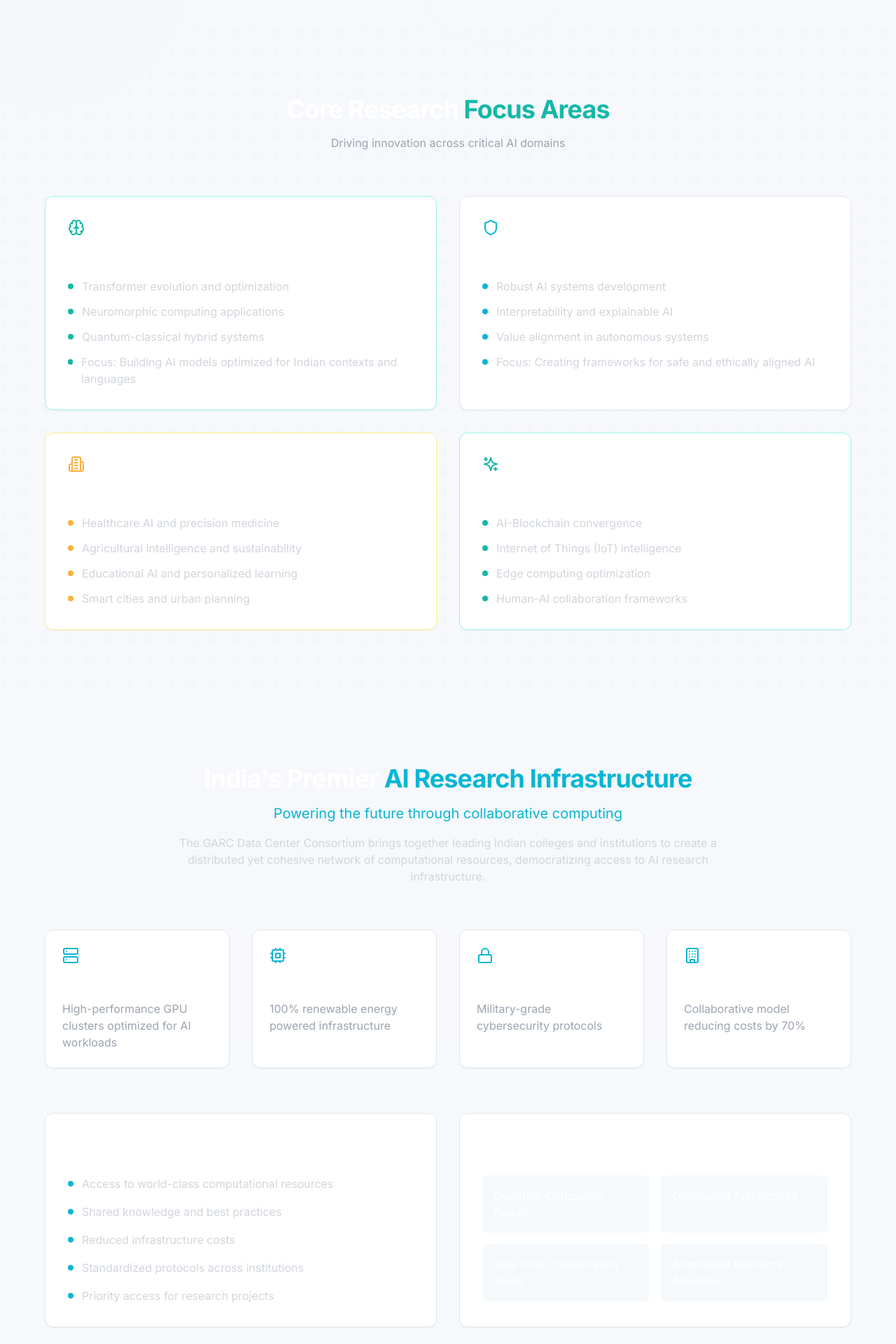
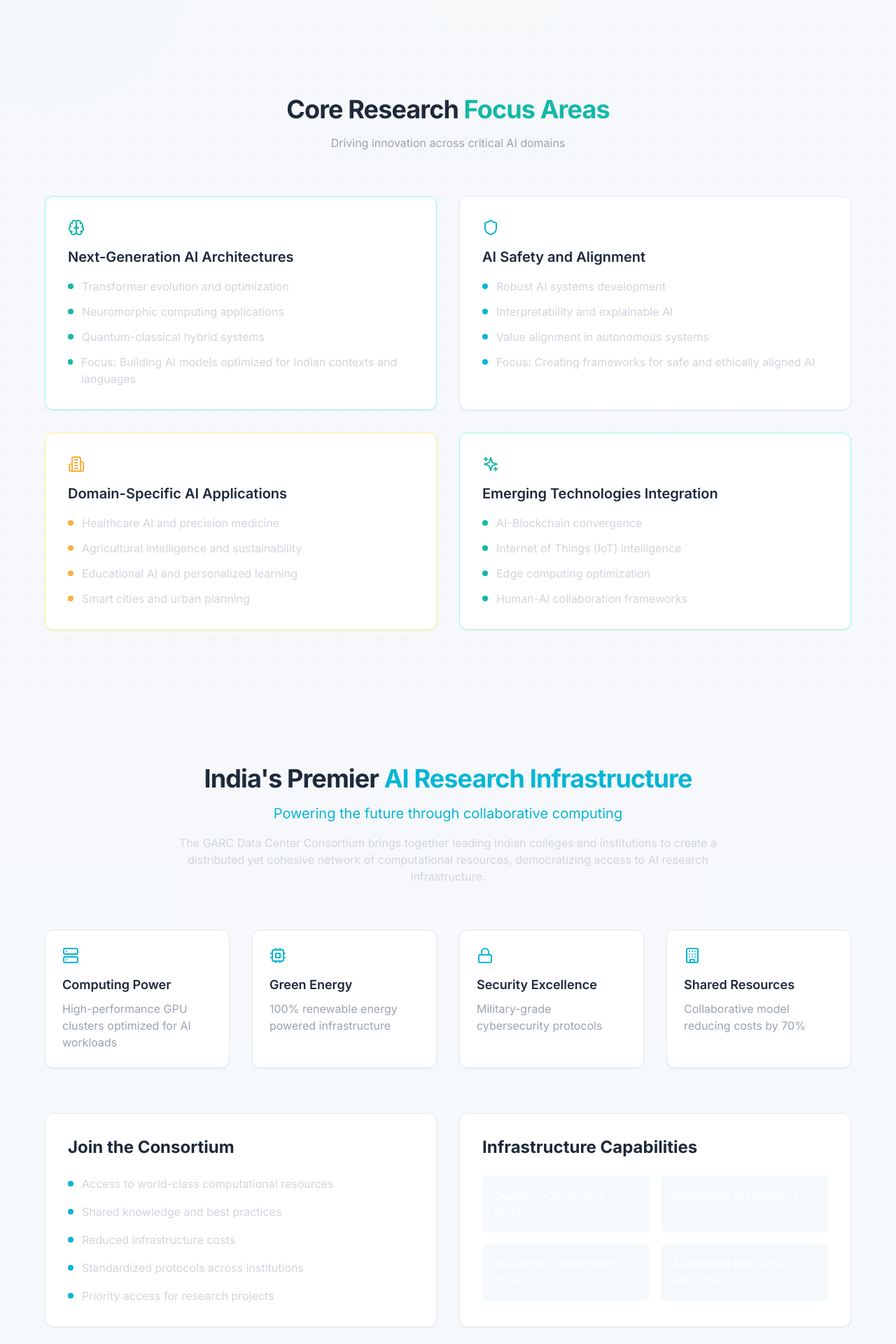
Before and after one commit to RaupscZAN/GARC-2, a React (Vite) app: page /research-innovation in a window 1280 px wide. Shown: the part 800-2720 px from the top of the page at 70% size. Built offline with nearby package versions, Linux system fonts and the light colour scheme.

Commit message:
Updated ResearchInnovation.tsx

```diff
--- a/src/pages/ResearchInnovation.tsx
+++ b/src/pages/ResearchInnovation.tsx
@@ -16,7 +16,7 @@ const ResearchInnovation: React.FC = () => {
       <Section className="pt-32 pb-16">
         <div className="text-center max-w-4xl mx-auto">
           <h1 className="heading-xl mb-6">
-            <span className="text-white">Advancing AI Through </span>
+            <span className="text-navy-800">Advancing AI Through </span>
             <span className="text-primary">Cutting-Edge Research</span>
           </h1>
           <p className="text-xl text-gray-300 mb-8">
@@ -51,7 +51,7 @@ const ResearchInnovation: React.FC = () => {
         <div className="max-w-6xl mx-auto">
           <div className="text-center mb-16">
             <h2 className="heading-lg mb-4">
-              <span className="text-white">Core Research </span>
+              <span className="text-navy-800">Core Research </span>
               <span className="text-primary">Focus Areas</span>
             </h2>
             <p className="text-gray-400 max-w-2xl mx-auto">
@@ -108,7 +108,7 @@ const ResearchInnovation: React.FC = () => {
             ].map((area, index) => (
               <Card key={index} className="p-8" glowColor={area.color as 'primary' | 'secondary' | 'accent'}>
                 <div className={`text-${area.color} mb-4`}>{area.icon}</div>
-                <h3 className="text-xl font-semibold text-white mb-4">{area.title}</h3>
+                <h3 className="text-xl font-semibold text-navy-800 mb-4">{area.title}</h3>
                 <ul className="space-y-3">
                   {area.items.map((item, idx) => (
                     <li key={idx} className="flex items-start gap-3">
@@ -128,7 +128,7 @@ const ResearchInnovation: React.FC = () => {
         <div className="max-w-6xl mx-auto">
           <div className="text-center mb-16">
             <h2 className="heading-lg mb-4">
-              <span className="text-white">India's Premier </span>
+              <span className="text-navy-800">India's Premier </span>
               <span className="text-secondary">AI Research Infrastructure</span>
             </h2>
             <p className="text-xl text-secondary mb-4">Powering the future through collaborative computing</p>
@@ -164,7 +164,7 @@ const ResearchInnovation: React.FC = () => {
             ].map((feature, index) => (
               <Card key={index} className="p-6" glowColor="secondary">
                 <div className="text-secondary mb-4">{feature.icon}</div>
-                <h3 className="text-lg font-semibold text-white mb-2">{feature.title}</h3>
+                <h3 className="text-lg font-semibold text-navy-800 mb-2">{feature.title}</h3>
                 <p className="text-gray-400">{feature.description}</p>
               </Card>
             ))}
@@ -172,7 +172,7 @@ const ResearchInnovation: React.FC = () => {
 
           <div className="grid grid-cols-1 lg:grid-cols-2 gap-8 mb-8">
             <Card className="p-8" glowColor="secondary">
-              <h3 className="text-2xl font-bold text-white mb-6">Join the Consortium</h3>
+              <h3 className="text-2xl font-bold text-navy-800 mb-6">Join the Consortium</h3>
               <ul className="space-y-4">
                 {[
                   "Access to world-class computational resources",
@@ -190,7 +190,7 @@ const ResearchInnovation: React.FC = () => {
             </Card>
 
             <Card className="p-8" glowColor="secondary">
-              <h3 className="text-2xl font-bold text-white mb-6">Infrastructure Capabilities</h3>
+              <h3 className="text-2xl font-bold text-navy-800 mb-6">Infrastructure Capabilities</h3>
               <div className="grid grid-cols-2 gap-4">
                 {[
                   "Quantum Computing Ready",
@@ -213,7 +213,7 @@ const ResearchInnovation: React.FC = () => {
         <div className="max-w-6xl mx-auto">
           <div className="text-center mb-16">
             <h2 className="heading-lg mb-4">
-              <span className="text-white">Sharing Knowledge, </span>
+              <span className="text-navy-800">Sharing Knowledge, </span>
               <span className="text-accent">Shaping the Future</span>
             </h2>
           </div>
@@ -253,7 +253,7 @@ const ResearchInnovation: React.FC = () => {
             ].map((channel, index) => (
               <Card key={index} className="p-8" glowColor="accent">
                 <div className="text-accent mb-4">{channel.icon}</div>
-                <h3 className="text-xl font-semibold text-white mb-4">{channel.title}</h3>
+                <h3 className="text-xl font-semibold text-navy-800 mb-4">{channel.title}</h3>
                 <ul className="space-y-3">
                   {channel.items.map((item, idx) => (
                     <li key={idx} className="flex items-center gap-3">
@@ -273,7 +273,7 @@ const ResearchInnovation: React.FC = () => {
         <div className="max-w-6xl mx-auto">
           <div className="text-center mb-16">
             <h2 className="heading-lg mb-4">
-              <span className="text-white">Our Commitment to </span>
+              <span className="text-navy-800">Our Commitment to </span>
               <span className="text-secondary">Open Innovation</span>
             </h2>
           </div>
@@ -303,7 +303,7 @@ const ResearchInnovation: React.FC = () => {
             ].map((commitment, index) => (
               <Card key={index} className="p-6" glowColor="secondary">
                 <div className="text-secondary mb-4">{commitment.icon}</div>
-                <h3 className="text-lg font-semibold text-white mb-2">{commitment.title}</h3>
+                <h3 className="text-lg font-semibold text-navy-800 mb-2">{commitment.title}</h3>
                 <p className="text-gray-400">{commitment.description}</p>
               </Card>
             ))}
@@ -315,7 +315,7 @@ const ResearchInnovation: React.FC = () => {
       <Section className="bg-surface/30">
         <div className="max-w-4xl mx-auto text-center">
           <h2 className="heading-lg mb-4">
-            <span className="text-white">Be Part of India's </span>
+            <span className="text-navy-800">Be Part of India's </span>
             <span className="text-accent">AI Research Revolution</span>
           </h2>
           <p className="text-xl text-gray-300 mb-8">
```
